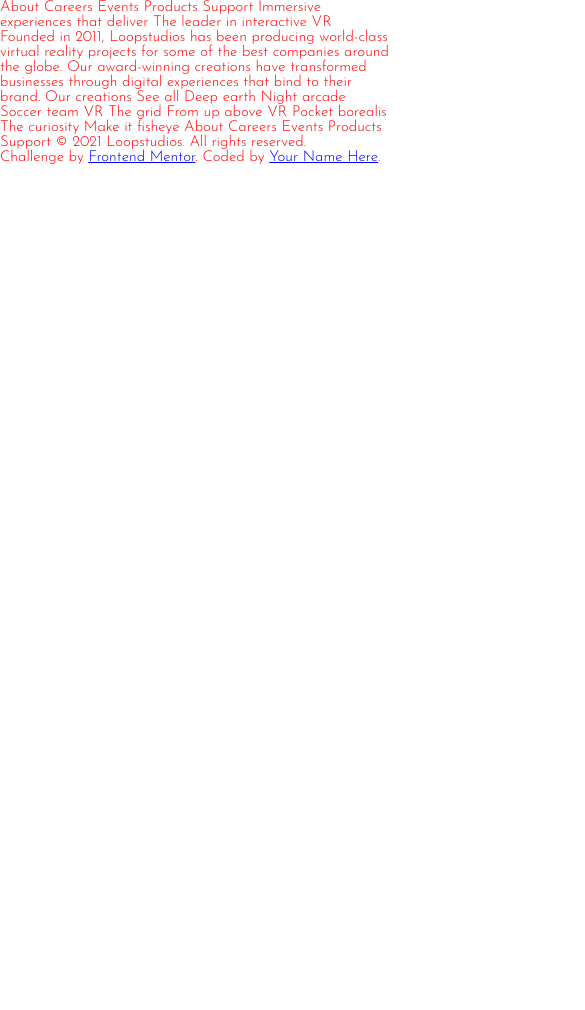
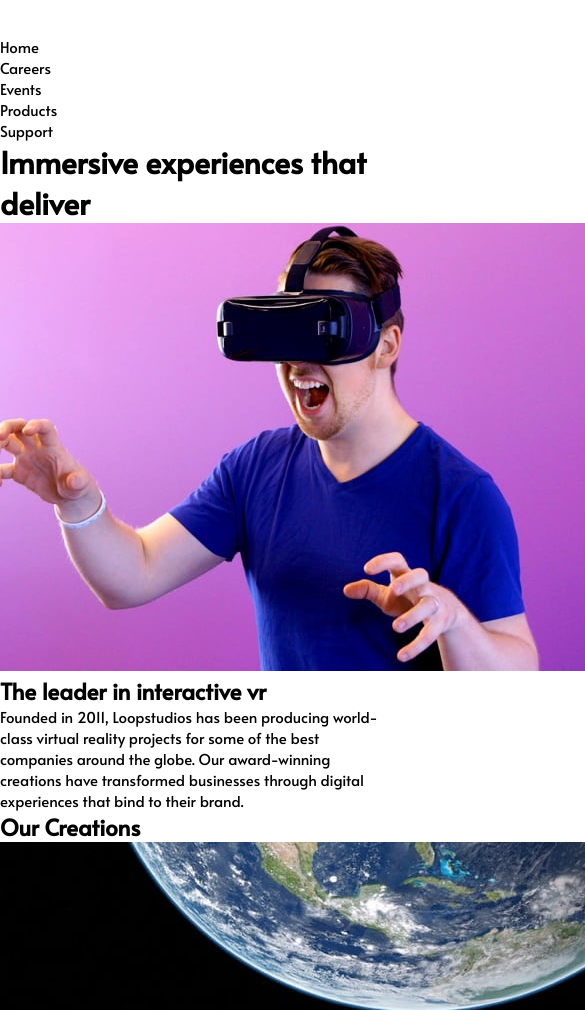
Before and after one commit to RikvdSar/loopstudios, a plain HTML site: page loopstudios-landing-page-main/index.html in a window 390 px wide. Shown: the top 1010 px of the page, 585 px wide, since content can reach past the window. Before the commit the page ends 844 px from the top, so only its background shows below. Drawn offline with Linux system fonts and the light colour scheme.

Commit message:
finished html

```diff
--- a/loopstudios-landing-page-main/SCSS/_base.scss
+++ b/loopstudios-landing-page-main/SCSS/_base.scss
@@ -17,8 +17,13 @@
     list-style: none;
 }
 
+a {
+    text-decoration: none;
+    color: black;
+}
+
 body {
     font-family: 'Alata', sans-serif;
-    font-family: 'Josefin Sans', sans-serif;
+    // font-family: 'Josefin Sans', sans-serif;
     font-size: 1.5rem;
 }
--- a/loopstudios-landing-page-main/SCSS/style.scss
+++ b/loopstudios-landing-page-main/SCSS/style.scss
@@ -1 +1,6 @@
 @import 'base';
+
+footer {
+    background-color: black;
+    color: white;
+}
--- a/loopstudios-landing-page-main/index.html
+++ b/loopstudios-landing-page-main/index.html
@@ -14,45 +14,66 @@
   <title>Frontend Mentor | Loopstudios landing page</title>
 </head>
 <body>
-  About
-  Careers
-  Events
-  Products
-  Support
+  <header>
+    <nav class="header__nav">
+      <a href="#" class="header__nav--logo"><img class="logo" src="./images/logo.svg" alt="compagny logo - home"/></a>
+      <ul class="header__nav--ul">
+        <li class="header__nav--li"><a href="#">Home</a></li>
+        <li class="header__nav--li"><a href="#">Careers</a></li>
+        <li class="header__nav--li"><a href="#">Events</a></li>
+        <li class="header__nav--li"><a href="#">Products</a></li>
+        <li class="header__nav--li"><a href="#">Support</a></li>
+      </ul>
+    </nav>
+    <h1>Immersive experiences that deliver</h1>
+  </header>
 
-  Immersive experiences that deliver
+  <main>
+    <section class="introduction">
+      <img class="introduction__img" src="./images/mobile/image-interactive.jpg" alt="A man with VR Glasses is acting like a tiger"/>
+      <h2 class="introduction__h2">The leader in interactive vr</h2>
+      <p class="introduction__text">Founded in 2011, Loopstudios has been producing world-class virtual reality
+        projects for some of the best companies around the globe. Our award-winning
+        creations have transformed businesses through digital experiences that bind
+        to their brand.</p>
+    </section>
 
-  The leader in interactive VR
+    <section class="portfolio">
+      <h2 class="portfolio__h2">Our Creations</h2>
+      <img src="./images/mobile/image-deep-earth.jpg" alt="Deep earth" class="portfolie__img">
+      <img src="./images/mobile/image-night-arcade.jpg" alt="Night Arcade" class="portfolie__img">
+      <img src="./images/mobile/image-soccer-team.jpg" alt="Soccer Team VR" class="portfolie__img">
+      <img src="./images/mobile/image-grid.jpg" alt="The grid" class="portfolie__img">
+      <img src="./images/mobile/image-from-above.jpg" alt="From Above" class="portfolie__img">
+      <img src="./images/mobile/image-pocket-borealis.jpg" alt="borealis" class="portfolie__img">
+      <img src="./images/mobile/image-curiosity.jpg" alt="The curiosity" class="portfolie__img">
+      <img src="./images/mobile/image-fisheye.jpg" alt="Make it fisheye" class="portfolie__img">
+      <a href="#" class="btn">See all</a>
+    </section>
+  </main>
 
-  Founded in 2011, Loopstudios has been producing world-class virtual reality
-  projects for some of the best companies around the globe. Our award-winning
-  creations have transformed businesses through digital experiences that bind
-  to their brand.
+  <footer>
+    <nav class="footer__nav">
+      <ul class="footer__nav--ul">
+        <li class="footer__nav--li"><a href="#">About</a></li>
+        <li class="footer__nav--li"><a href="#">Careers</a></li>
+        <li class="footer__nav--li"><a href="#">Events</a></li>
+        <li class="footer__nav--li"><a href="#">Products</a></li>
+        <li class="footer__nav--li"><a href="#">Suppport</a></li>
+      </ul>
+    </nav>
+    <div class="social-links">
+      <ul class="footer__social-links--ul">
+        <li class="footer__social-links--li"><a href="#"><img src="./images/icon-facebook.svg" alt="facebook icon"/></a></li>
+        <li class="footer__social-links--li"><a href="#"><img src="./images/icon-twitter.svg" alt="twitter icon"/></a></li>
+        <li class="footer__social-links--li"><a href="#"><img src="./images/icon-pinterest.svg" alt="pinterest icon"/></a></li>
+        <li class="footer__social-links--li"><a href="#"><img src="./images/icon-instagram.svg" alt="instagram icon"/></a></li>
+      </ul>
 
-  Our creations
+    </div>
+    <p class="footer__text">© 2021 Loopstudios. All rights reserved.</p>
+  </footer>
 
-  See all
 
-  Deep earth
-  Night arcade
-  Soccer team VR
-  The grid
-  From up above VR
-  Pocket borealis
-  The curiosity
-  Make it fisheye
-
-  About
-  Careers
-  Events
-  Products
-  Support
-
-  © 2021 Loopstudios. All rights reserved.
-
-  <div class="attribution">
-    Challenge by <a href="https://www.frontendmentor.io?ref=challenge" target="_blank">Frontend Mentor</a>.
-    Coded by <a href="#">Your Name Here</a>.
-  </div>
 </body>
 </html>
```
Also changed, not shown: loopstudios-landing-page-main/SCSS/style.css, 1 other file.
